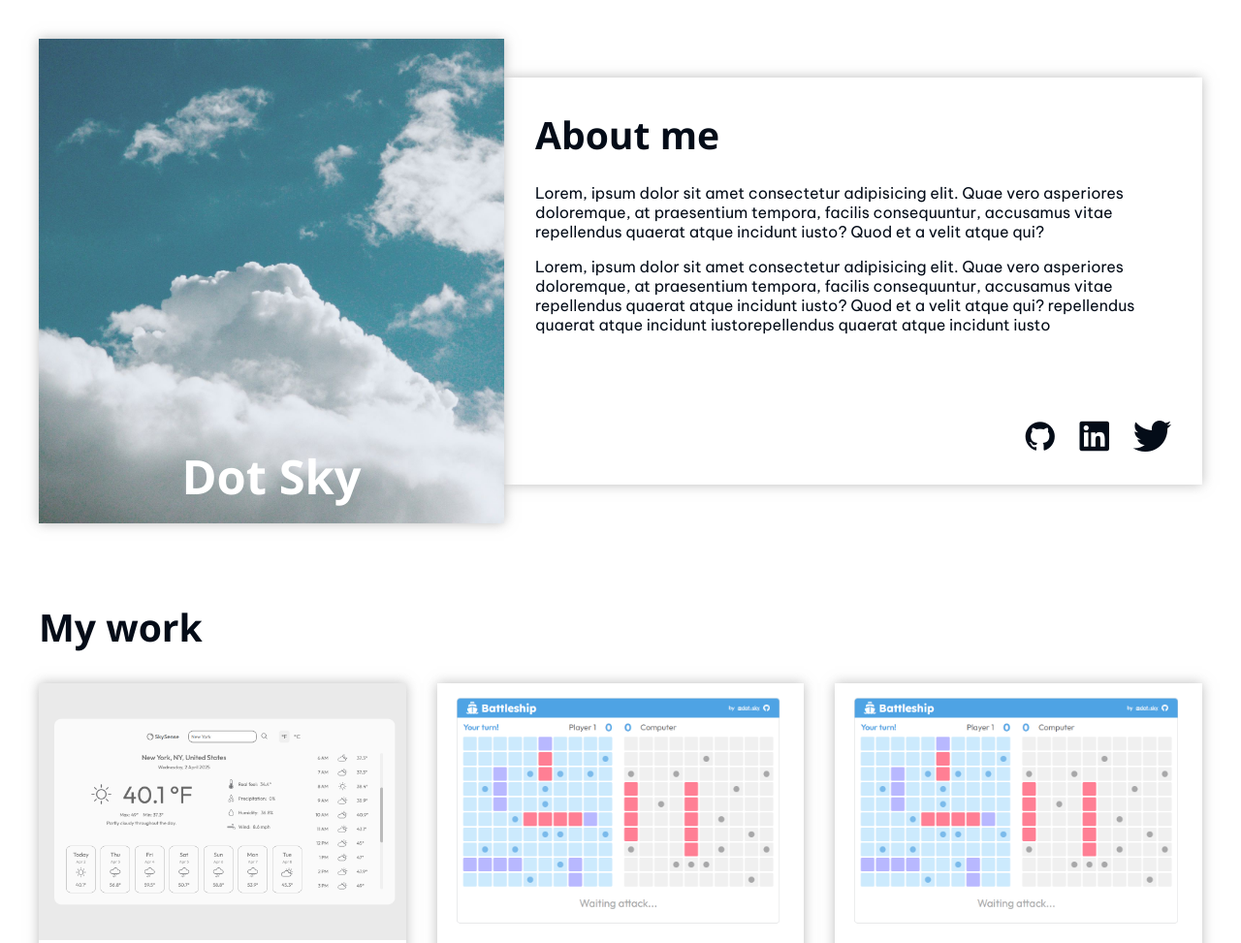
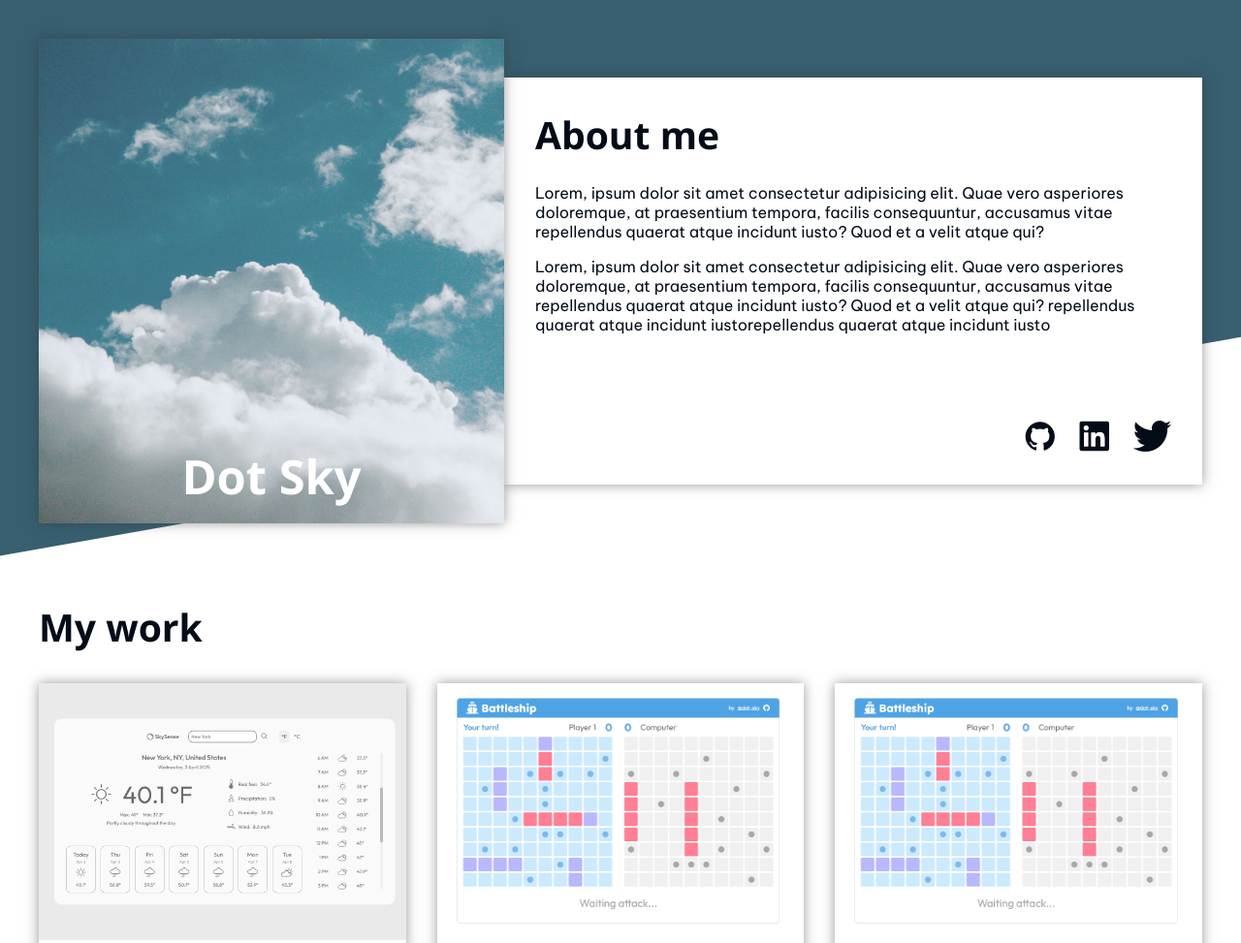
Before and after one commit to dot-sky/homepage, a plain HTML site: page index.html in a window 1280 px wide. Shown: the top 973 px of the page at 97% size. Drawn offline with nearby package versions, Linux system fonts and the light colour scheme.

Commit message:
feat: add rotated bg-color to about me section

```diff
--- a/index.html
+++ b/index.html
@@ -15,7 +15,8 @@
 
 <body>
     <header>
-        <div class="section-wrapper container-rotated">
+        <div class="section-wrapper">
+            <div class="container-rotated"></div>
             <div class="about-me-container">
                 <div class="bg-image-container shadow">
                     <h1>Dot Sky</h1>
--- a/style.css
+++ b/style.css
@@ -14,6 +14,8 @@
   --primary2-80: #317a8b;
   --bg-dark-80: #191d1e;
   --bg-dark-80: #375f70;
+
+  --bg-shadow: #37373783;
 
   --secondary: #58bbd3;
   --secondary2: #a4ccd9;
@@ -102,11 +104,26 @@ small {
 }
 
 .shadow {
-  box-shadow: 0 0 12px var(--text-25);
+  box-shadow: 0 0 12px var(--bg-shadow);
 }
 
 /* About me */
+header > .section-wrapper {
+  position: relative;
+  overflow-x: clip;
+}
+
+.container-rotated {
+  transform: rotate(-10deg) translateY(-180px) scale(140%, 120%);
+  position: absolute;
+  height: 100%;
+  width: 100%;
+  background-color: var(--bg-dark-80);
+}
+
 .about-me-container {
+  /* transform: rotate(10deg) translateY(200px) scale(75%); */
+
   max-width: 1200px;
   margin: var(--space-5x) var(--space-3x);
   display: grid;
@@ -137,6 +154,7 @@ small {
   margin: var(--space-5x) 0;
   padding: var(--space-4x);
 
+  background-color: white;
   display: flex;
   flex-direction: column;
   gap: var(--space-3x);
```
